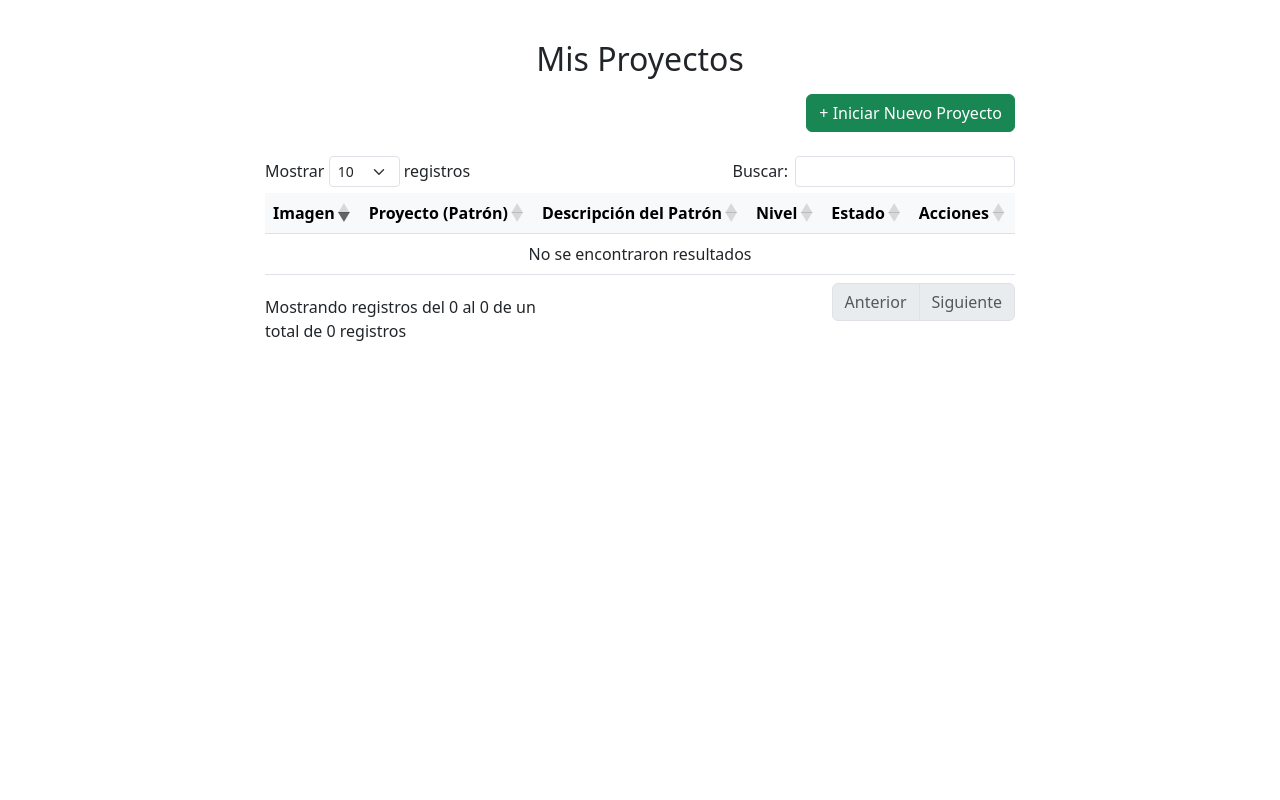
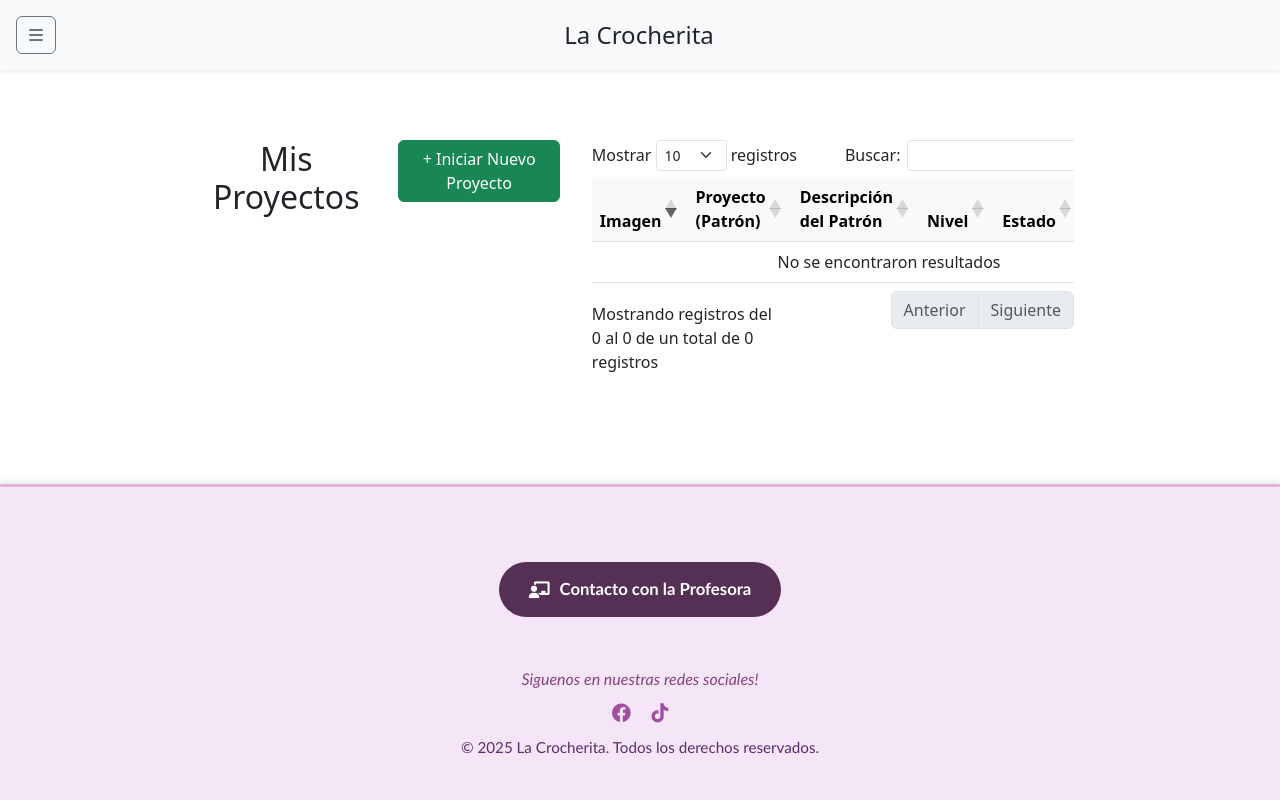
Before and after one commit to Ange3108/G2_SC502_VN_Proyecto, a PHP site: page /misProyectos.php in a window 1280 px wide. Run offline with PHP 8.4, Linux system fonts and the light colour scheme; the visitor is signed in with stand-in values (Sample User, id 1); data comes from the database, SQL or seed files in the repository; data that the repository does not hold is empty; some libraries are stand-ins or nearby versions.

Commit message:
actualizaciones de mi aporte

```diff
--- a/La Crocherita/Configuración y Ayuda/ayuda.php
+++ b/La Crocherita/Configuración y Ayuda/ayuda.php
@@ -323,8 +323,7 @@ if ($_SERVER['REQUEST_METHOD'] === 'POST' && isset($_POST['consulta'])) {
         <div style="margin-bottom: 1rem; font-size: 1rem;">Síguenos en nuestras redes sociales!</div>
         <div style="display: flex; justify-content: center; gap: 1rem; margin-bottom: 1rem;">
             <i class="fab fa-facebook" style="font-size: 1.5rem; color: #6b4c7a;"></i>
-            <i class="fab fa-instagram" style="font-size: 1.5rem; color: #6b4c7a;"></i>
-            <i class="fab fa-pinterest" style="font-size: 1.5rem; color: #6b4c7a;"></i>
+            <i class="fab fa-tiktok" style="font-size: 1.5rem; color: #6b4c7a;"></i>
         </div>
         <p style="margin: 0; font-size: 0.9rem;">&copy; 2025 La Crocherita. Todos los derechos reservados.</p>
     </footer>
--- a/La Crocherita/Configuración y Ayuda/configuracion.html
+++ b/La Crocherita/Configuración y Ayuda/configuracion.html
@@ -126,7 +126,6 @@
                 });
             }
         });
-        // La función cerrarSesion() iría en un archivo JS separado si es más compleja.
         function cerrarSesion() {
             alert('Cerrando sesión...');
             // Redirigir a la página de login
--- a/La Crocherita/Configuración y Ayuda/favoritos.html
+++ b/La Crocherita/Configuración y Ayuda/favoritos.html
@@ -257,9 +257,6 @@
                 </li>
                 <li class="nav-item">
                     <a class="nav-link" href="../Configuración y Ayuda/configuracion.html">Configuración y Ayuda</a>
-                </li>
-                <li class="nav-item">
-                    <a class="nav-link" href="../Login/Login.php">Cerrar Sesión</a>
                 </li>
             </ul>
         </div>
--- a/La Crocherita/Mis_Proyectos_y_Recursos/partes/misProyectos.php
+++ b/La Crocherita/Mis_Proyectos_y_Recursos/partes/misProyectos.php
@@ -1,12 +1,11 @@
 <?php
 session_start();
-require_once __DIR__ . '/../../include/conexion.php';
-
-// Redirigir si el usuario no está logueado
 if (!isset($_SESSION['id_usuario'])) {
     header("Location: ../Login/login.php");
     exit();
 }
+
+require_once __DIR__ . '/../../include/conexion.php';
 
 $id_usuario = $_SESSION['id_usuario'];
 
@@ -45,21 +44,14 @@ if ($_SERVER['REQUEST_METHOD'] === 'POST') {
     $is_ajax = !empty($_SERVER['HTTP_X_REQUESTED_WITH']) && strtolower($_SERVER['HTTP_X_REQUESTED_WITH']) === 'xmlhttprequest';
 
     if (!empty($id_proyecto) && in_array($estado, $estados_validos)) {
-        // Debug: mostrar datos recibidos
-        if ($is_ajax) {
-            echo "[DEBUG] id_proyecto: $id_proyecto, estado: $estado\n";
-        }
         // Editar solo estado
         $sql = "UPDATE Proyectos SET estado = ? WHERE id_proyecto = ?";
         $stmt = $mysqli->prepare($sql);
         $stmt->bind_param('si', $estado, $id_proyecto);
         $stmt->execute();
-        if ($is_ajax) {
-            echo "[DEBUG] affected_rows: " . $stmt->affected_rows . "\n";
-        }
         $stmt->close();
         if ($is_ajax) {
-            echo ($stmt->affected_rows > 0) ? "Estado actualizado correctamente." : "No se actualizó ningún proyecto.";
+            echo ($mysqli->affected_rows > 0) ? "Estado actualizado correctamente." : "No se actualizó ningún proyecto.";
             exit();
         } else {
             header("Location: misProyectos.php");
@@ -86,11 +78,7 @@ if ($_SERVER['REQUEST_METHOD'] === 'POST') {
 }
 
 // --- Consultas para mostrar la página ---
-
-// 1. Cargar la lista de patrones disponibles para el formulario del modal
 $patrones_result = $mysqli->query("SELECT id_patron, nombre_patron, descripcion, imagen_url, nivel_dificultad FROM patrones ORDER BY nombre_patron ASC");
-
-// 2. Cargar los proyectos del usuario actual usando un JOIN para obtener los datos del patrón
 $stmt = $mysqli->prepare("
     SELECT
         proy.id_proyecto,
@@ -112,38 +100,95 @@ $stmt = $mysqli->prepare("
 $stmt->bind_param("i", $id_usuario);
 $stmt->execute();
 $mis_proyectos_result = $stmt->get_result();
+?>
 
-
-
-
-?>
 <!DOCTYPE html>
 <html lang="es">
-
 <head>
-    <meta charset="UTF-8" />
-    <meta name="viewport" content="width=device-width, initial-scale=1.0" />
-    <title>Mis Proyectos</title>
+    <meta charset="UTF-8">
+    <meta name="viewport" content="width=device-width, initial-scale=1.0">
+    <title>La Crocherita - Mis Proyectos</title>
     <link href="https://cdn.jsdelivr.net/npm/bootstrap@5.3.0/dist/css/bootstrap.min.css" rel="stylesheet">
+    <link rel="stylesheet" href="https://cdnjs.cloudflare.com/ajax/libs/font-awesome/6.0.0-beta3/css/all.min.css">
     <link href="https://cdn.datatables.net/1.13.6/css/dataTables.bootstrap5.min.css" rel="stylesheet">
     <link rel="stylesheet" href="../css/style.css" />
+    <link rel="stylesheet" href="CSS/style.css">
+    <style>
+        /* Estilos CSS para centrar el contenido */
+        body {
+            display: flex;
+            flex-direction: column;
+            min-height: 100vh;
+        }
+        main {
+            flex: 1;
+            display: flex;
+            justify-content: center;
+            align-items: center;
+        }
+        .contenedor {
+            max-width: 900px; /* Ancho máximo para el contenido de la tabla */
+            width: 100%;
+            margin: 2rem auto;
+            padding: 1rem;
+        }
+        .header-container {
+            width: 100%;
+        }
+        .footer-container {
+            width: 100%;
+        }
+        .modal {
+            text-align: left;
+        }
+    </style>
+</head>
+<body>
+    <header class="d-flex justify-content-between align-items-center p-3 bg-light shadow-sm header-container">
+    <button class="btn btn-outline-secondary" type="button" data-bs-toggle="offcanvas" data-bs-target="#offcanvasNavbar" aria-controls="offcanvasNavbar" aria-label="Toggle navigation">
+        <i class="fas fa-bars"></i>
+    </button>
+    <div class="flex-grow-1 text-center">
+        <h1 class="h4 mb-0">La Crocherita</h1>
+    </div>
+    <div style="width: 42px;"></div>
+    </header>
 
-</head>
+    <div class="offcanvas offcanvas-start" tabindex="-1" id="offcanvasNavbar" aria-labelledby="offcanvasNavbarLabel">
+        <div class="offcanvas-header">
+            <h5 class="offcanvas-title" id="offcanvasNavbarLabel">Menú de Navegación</h5>
+            <button type="button" class="btn-close text-reset" data-bs-dismiss="offcanvas" aria-label="Close"></button>
+        </div>
+        <div class="offcanvas-body">
+            <ul class="navbar-nav justify-content-end flex-grow-1 pe-3">
+                <li class="nav-item">
+                    <a class="nav-link" href="../../Home/Home.php">Principal</a>
+                </li>
+                <li class="nav-item">
+                    <a class="nav-link" href="../../Comunidad/comunidad.html">Comunidad y Participación</a>
+                </li>
+                <li class="nav-item">
+                    <a class="nav-link active" aria-current="page" href="../../Mis_Proyectos_y_Recursos/Proyectos.html">Mis Proyectos y Recursos</a>
+                </li>
+                <li class="nav-item">
+                    <a class="nav-link" href="../../Herramienta de Cálculo/calculadora.html">Herramientas De Cálculo</a>
+                </li>
+                <li class="nav-item">
+                    <a class="nav-link" href="../../Configuración y Ayuda/configuracion.html">Configuración y Ayuda</a>
+                </li>
+            </ul>
+        </div>
+    </div>
 
-<body>
-
-    <div class="contenedor">
-        <div class="patronesD">
-
+    <main>
+        <div class="contenedor patronesD">
             <h2 class="titulo text-center mb-3">Mis Proyectos</h2>
-
             <div class="text-end mb-4">
                 <button type="button" class="btn btn-success" data-bs-toggle="modal" data-bs-target="#modalNuevoProyecto">
                     + Iniciar Nuevo Proyecto
                 </button>
             </div>
 
-            <!-- Tabla de mis proyectos-->
             <div class="table-responsive">
                 <table id="tabla-proyectos" class="table table-hover align-middle tabla-patrones">
                     <thead class="table-light">
@@ -170,26 +215,22 @@ $mis_proyectos_result = $stmt->get_result();
                                     <span class="badge bg-primary"><?= htmlspecialchars($proyecto['estado']) ?></span>
                                 </td>
                                 <td>
-                                    <!-- Botón para abrir modal de cambio de estado -->
                                     <button type="button" class="btn btn-warning btn-sm btnEditar"
                                         data-id="<?= $proyecto['id_proyecto'] ?>"
                                         data-estado="<?= $proyecto['estado'] ?>"
                                         data-bs-toggle="modal" data-bs-target="#formCambiarEstado">
                                         <i class='fas fa-edit'></i> Editar
                                     </button>
-                                    <!-- Botón para eliminar proyecto -->
                                     <button class="btn-eliminar" data-id="<?= $proyecto['id_proyecto'] ?>">Eliminar</button>
-
                                 </td>
-
                             </tr>
                         <?php endwhile; ?>
                     </tbody>
                 </table>
             </div>
         </div>
-    </div>
-    <!-- Formulario para iniciar un nuevo proyecto -->
+    </main>
+
     <div class="modal fade" id="modalNuevoProyecto" tabindex="-1" aria-labelledby="modalNuevoProyectoLabel" aria-hidden="true">
         <div class="modal-dialog">
             <div class="modal-content">
@@ -213,7 +254,6 @@ $mis_proyectos_result = $stmt->get_result();
                                 <?php endwhile; ?>
                             </select>
                         </div>
-
                         <div class="mb-3">
                             <label for="nombre_proyecto" class="form-label">2. Dale un Nombre a tu Proyecto</label>
                             <input type="text" name="nombre_proyecto" id="nombre_proyecto" class="form-control" placeholder="Ej: Suéter para mi sobrino" required>
@@ -235,9 +275,7 @@ $mis_proyectos_result = $stmt->get_result();
             </div>
         </div>
     </div>
-    <!-- Mensajes para feedback -->
     <div id="mensaje" style="display:none;"></div>
-    <!-- Modal para cambiar el estado del proyecto  -->
     <div class="modal fade" id="formCambiarEstado" tabindex="-1" aria-labelledby="modalCambiarEstadoLabel" aria-hidden="true">
         <div class="modal-dialog">
             <div class="modal-content">
@@ -263,9 +301,51 @@ $mis_proyectos_result = $stmt->get_result();
                 </form>
             </div>
         </div>
+    </div>
 
+    <footer class="footer-container">
+        <div class="contact-button-container">
+            <a href="#" class="btn-contacto-profesora" data-bs-toggle="modal" data-bs-target="#contactaProfesoraModal">
+                <i class="fas fa-chalkboard-teacher"></i> Contacto con la Profesora
+            </a>
+        </div>
 
+        <div class="modal fade" id="contactaProfesoraModal" tabindex="-1" aria-labelledby="contactaProfesoraModalLabel" aria-hidden="true">
+            <div class="modal-dialog modal-dialog-centered">
+                <div class="modal-content">
+                    <div class="modal-header">
+                        <h5 class="modal-title" id="contactaProfesoraModalLabel">Contacto de la Profesora</h5>
+                        <button type="button" class="btn-close" data-bs-dismiss="modal" aria-label="Close"></button>
+                    </div>
+                    <div class="modal-body">
+                        <div class="contact-info">
+                            <p><i class="fas fa-user"></i> Profesora Vanessa</p>
+                            <p><i class="fas fa-phone"></i> Teléfono: <a href="tel:+50687824009">+506 8782-4009</a></p>
+                            <p><i class="fas fa-envelope"></i> Correo: <a href="mailto:info@lacrocherita.com">info@lacrocherita.com</a></p>
+                            <p><i class="fas fa-globe"></i> Página: <a href="#">La Crocherita</a></p>
+                        </div>
+                    </div>
+                </div>
+            </div>
+        </div>
 
+        <div class="text-center mt-4">
+            <div class="frase">Siguenos en nuestras redes sociales!</div>
+            <div class="iconitos mt-2">
+                <span>
+                    <a href="https://www.facebook.com/profile.php?id=100076225050581" target="_blank" rel="noopener noreferrer">
+                        <i class="fab fa-facebook"></i>
+                    </a>
+                </span>
+                <span>
+                    <a href="https://www.tiktok.com/@lacrocherita" target="_blank" rel="noopener noreferrer">
+                        <i class="fab fa-tiktok"></i>
+                    </a>
+                </span>
+            </div>
+            <p class="mt-2">&copy; 2025 La Crocherita. Todos los derechos reservados.</p>
+        </div>
+    </footer>
 
     <script src="https://cdn.jsdelivr.net/npm/bootstrap@5.3.0/dist/js/bootstrap.bundle.min.js"></script>
     <script src="https://code.jquery.com/jquery-3.7.0.min.js"></script>
@@ -296,13 +376,10 @@ $mis_proyectos_result = $stmt->get_result();
             });
         });
     </script>
-
 </body>
-
 </html>
 
 <?php
-// Cerrar las conexiones y resultados
 $stmt->close();
 $patrones_result->close();
 $mysqli->close();
```
Also changed, not shown: La Crocherita/Comunidad/secciones/asistencia.php (+12 -4 lines), La Crocherita/Comunidad/secciones/reservar_clase.php (+12 -4 lines), La Crocherita/Home/Home.php (+8 -5 lines), la_crocherita.sql (+10 -0 lines). Lines whose indentation alone changed are shown as unchanged.
